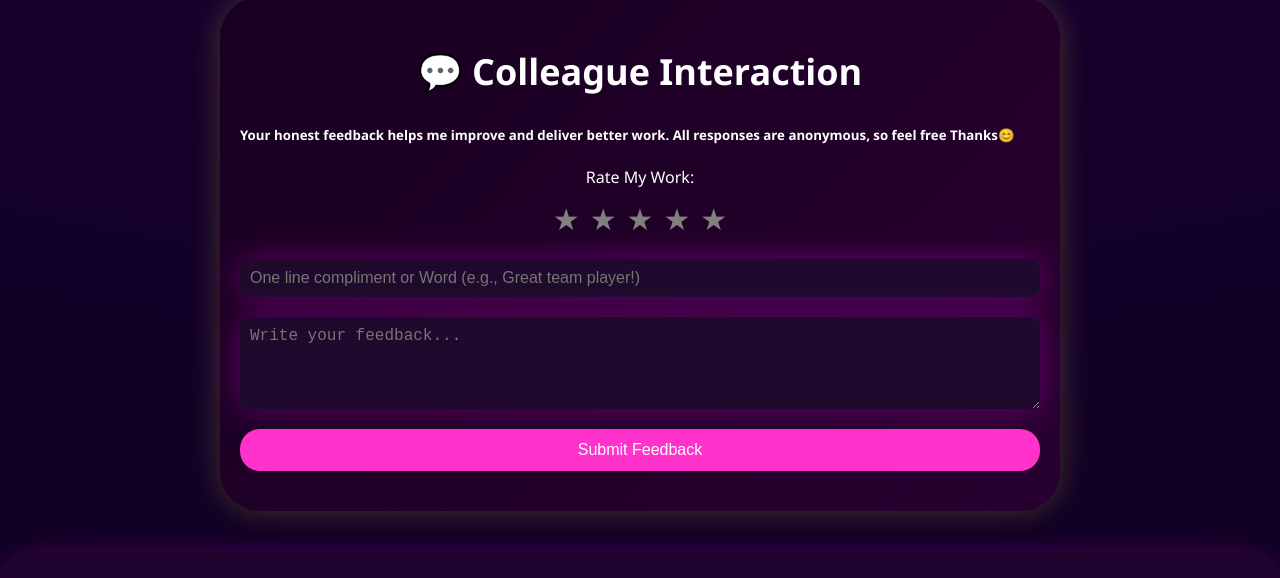
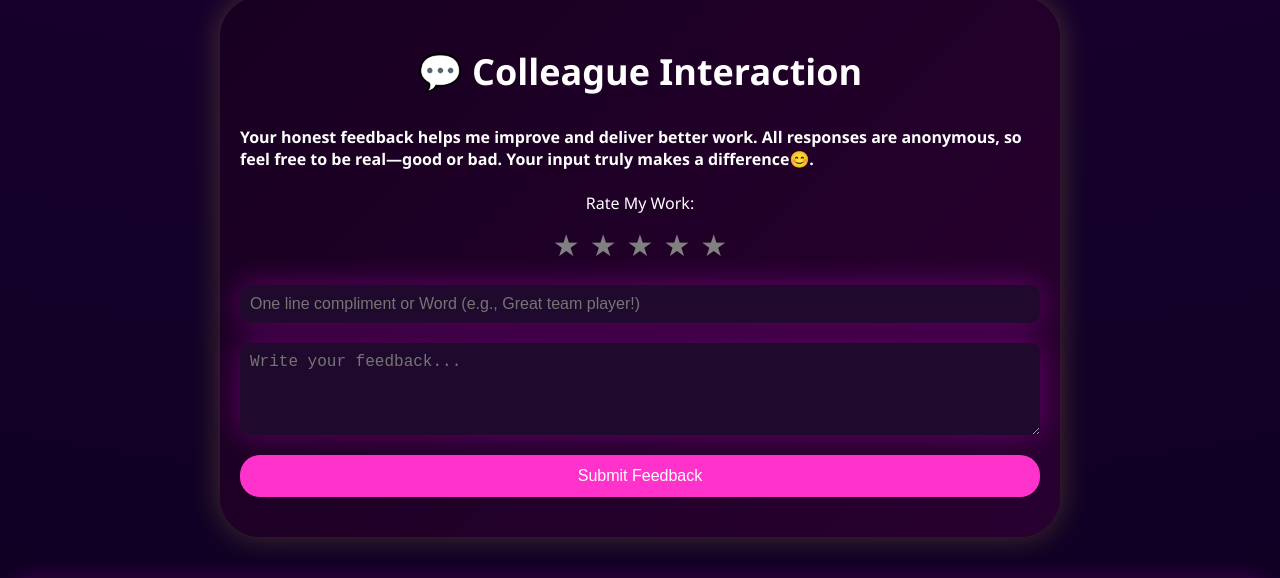
Before and after one commit to harrshadabendee/mywebsite, a plain HTML site: page index.html in a window 1280 px wide. Shown: the part 2820-3398 px from the top of the page. Drawn offline with Linux system fonts and the light colour scheme; no server answers.

Commit message:
Update index.html

```diff
--- a/index.html
+++ b/index.html
@@ -696,7 +696,13 @@
 style="background: linear-gradient(135deg, #180020, #290030);
 color: white; padding: 40px 20px; border-radius: 40px; margin: 40px auto; max-width: 800px; box-shadow: 0 0 30px rgba(234, 202, 72, 0.247);">
     <h2 style="text-align: center; margin-bottom: 30px;">💬 Colleague Interaction</h2>
-    <h5>Your honest feedback helps me improve and deliver better work. All responses are anonymous, so feel free Thanks😊 </h5>
+    <h4>Your honest feedback helps me improve and deliver better work. All responses are anonymous, so feel free to be real—good or bad. Your input truly makes a difference😊. </h4>
+
+
+
+
+
+
 
     <form
       action="https://docs.google.com/forms/d/e/1FAIpQLSdr0H70Ny_eTKWyiwVirc6hQyoj-wBRA17VhCOFX57csFxv1g/formResponse"
```
